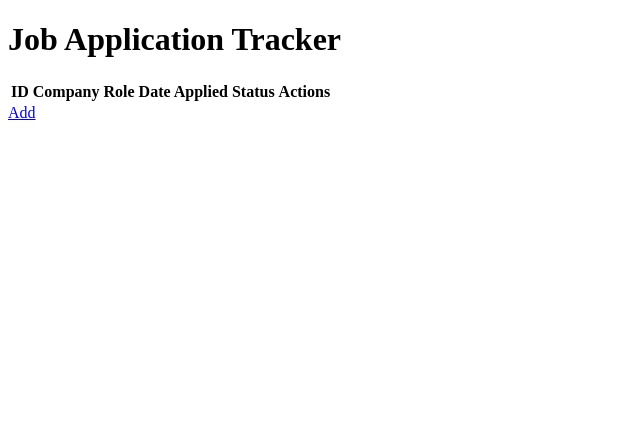
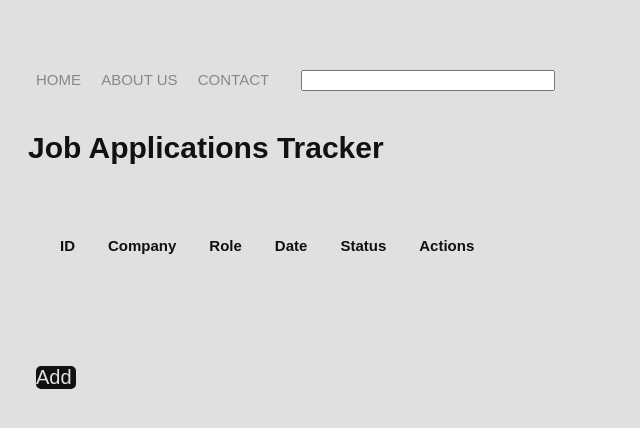
Before and after one commit to simplicitymaker11-crypto/Job-application-tracker, a Flask app: page / in a window 1280 px wide. Shown: the top 428 px of the page, without its empty margins (0-640 px from the left). Run offline with Flask 3, Linux system fonts and the light colour scheme; lists and menus that the app fills with data are empty.

Commit message:
new changes

```diff
--- a/app.py
+++ b/app.py
@@ -16,8 +16,6 @@ class Job(db.Model):
 
     def __repr__(self):
         return f'<Job {self.company} - {self.role}>'
-
-
 
 
 
@@ -72,7 +70,15 @@ def edit(id):
 
     return render_template('edit.html', job_to_edit=job)
 
+@app.route('/contact')
+def contact():
 
+    return render_template('contact.html')
+
+@app.route('/about')
+def about():
+
+    return render_template('about.html')
 
 if __name__  == '__main__':
     app.run(debug=True)
--- /dev/null
+++ b/static/css/style.css
@@ -0,0 +1,175 @@
+.actions{
+ display:block;
+    width: 20px;
+    background-color: #f5f4f4;
+    color: #000000;
+    font-size: 18px;
+    margin-top: 300px;
+
+    text-decoration: none;
+}
+a{
+
+
+    text-decoration: none;
+    color: #888888;
+    border-radius: 5px;
+    margin: 8px;
+}
+a:hover{
+
+    background-size: 40px;
+    background-color: #4e4e4e;
+    color: #e0e0e0;
+    transition: 0.3sec ease;
+}
+#table.Actions:hover{
+
+
+    transform: scale(10s) ;
+    color: #b26060;
+}
+
+body{
+
+
+   background-color: #e0e0e0;
+
+}
+h1{
+   color: #111111;
+   font-family: Plus Jakarta Sans, sans-serif;
+
+}
+#header{
+    align-self: center;
+}
+
+.container{
+            display: flex;
+            flex-direction: column;
+            margin-top:  30px ;
+            font-size: 15px;
+            font-family: Plus Jakarta Sans, sans-serif;
+            display: block;
+
+            background-color:  #e0e0e0;
+            color:#111111;
+            padding: 20px;
+    }
+option.applied{
+
+    font-family: Plus Jakarta Sans, sans-serif;
+    color: rgb(63, 105, 244);
+}
+option.approved{
+
+    font-family: Plus Jakarta Sans, sans-serif;
+    color: green;
+}
+option.rejected{
+
+    font-family: Plus Jakarta Sans, sans-serif;
+    color: red;
+}
+option.pending{
+
+    font-family: Plus Jakarta Sans, sans-serif;
+    color: rgb(70, 70, 70);
+}
+button{
+     display:inline-block;
+
+    width: 160px ;
+
+    background-color: #111111;
+    color: #e0e0e0;
+    font-size: 20px;
+
+    margin-top: 30px;
+    border-radius: 5px;
+    text-decoration: none;
+}
+button:hover{
+
+
+   transform: scale(1.1s);
+    color: #111111;
+    background-color: #888888;
+}
+#add-link{
+    display:inline-block;
+    border-top-width: 5px;
+    border-bottom-width: 5px;
+    border-left-width: 5px;
+    border-right-width: 5px;
+    border-color: #111111;
+    width: 40px ;
+    size: 50px;
+    background-color: #111111;
+    color: #e0e0e0;
+    font-size: 20px;
+
+    margin-top: 100px;
+    border-radius: 5px;
+    text-decoration: none;
+}
+#add-link:hover{
+
+
+   transform: scale(1.1s);
+    color: #111111;
+    background-color: #888888;
+}
+#add-link2{
+    display:inline-block;
+    border-top-width: 5px;
+    border-bottom-width: 5px;
+    border-left-width: 5px;
+    border-right-width: 5px;
+    border-color: #111111;
+    width: 55px ;
+    size: 50px;
+    background-color: #111111;
+    color: #e0e0e0;
+    font-size: 20px;
+
+    margin-top: 20px;
+    border-radius: 5px;
+    text-decoration: none;
+}
+#add-link2:hover{
+
+
+   transform: scale(1.1s);
+    color: #111111;
+    background-color: #888888;
+}
+.search{
+    display: inline;
+    padding-right: 80px;
+    margin: 20px;
+    width: 150px;
+
+
+}
+
+th{
+    padding-left:30px;
+    padding-top:50px;
+    padding-bottom:10px;
+
+
+
+}
+td{
+    padding-left: 35px;
+
+}
+input{
+    display: block;
+    align-items: left;
+    padding-left: 20px ;
+    width: 400px;
+    margin: 15px;
+}
--- a/templates/index.html
+++ b/templates/index.html
@@ -4,18 +4,32 @@
     <meta charset="UTF-8">
     <meta name="viewport" content="width=device-width, initial-scale=1.0">
     <title>Job Application Tracker</title>
+    <link rel="stylesheet" href="{{ url_for('static', filename='css/style.css') }}">
+
 </head>
-<body>
-    <h1>Job Application Tracker</h1>
+<body class="container">
+
+    <div class="header">
+    <a href="/">HOME</a>
+    <a href="/about">ABOUT US</a>
+    <a href="/contact">CONTACT</a>
+    <input class="search" type="text">
+
+    </div>
+
+    <h1 >Job Applications Tracker</h1>
+
     <table>
         <thead>
             <tr>
-                <th>ID</th>
+                <th>ID   </th>
                 <th>Company</th>
                 <th>Role</th>
-                <th>Date Applied</th>
+                <th>Date</th>
                 <th>Status</th>
-                <th>Actions</th>
+                <div id="actions">
+                <th >Actions</th>
+                </div>
 
             </tr>
         </thead>
@@ -34,6 +48,7 @@
             </tr>
             {% endfor %}
         </tbody>
+
     </table>
     <a id="add-link" href="/add">Add</a>
 </body>
```
Also changed, not shown: templates/about.html (added, +15 -0 lines), templates/add.html (+27 -9 lines), templates/contact.html (added, +17 -0 lines), templates/edit.html (+33 -12 lines), instance/jobapp.db, templates/ck_fnlArtboard 1@4x.png (added), templates/delete.html (deleted).
